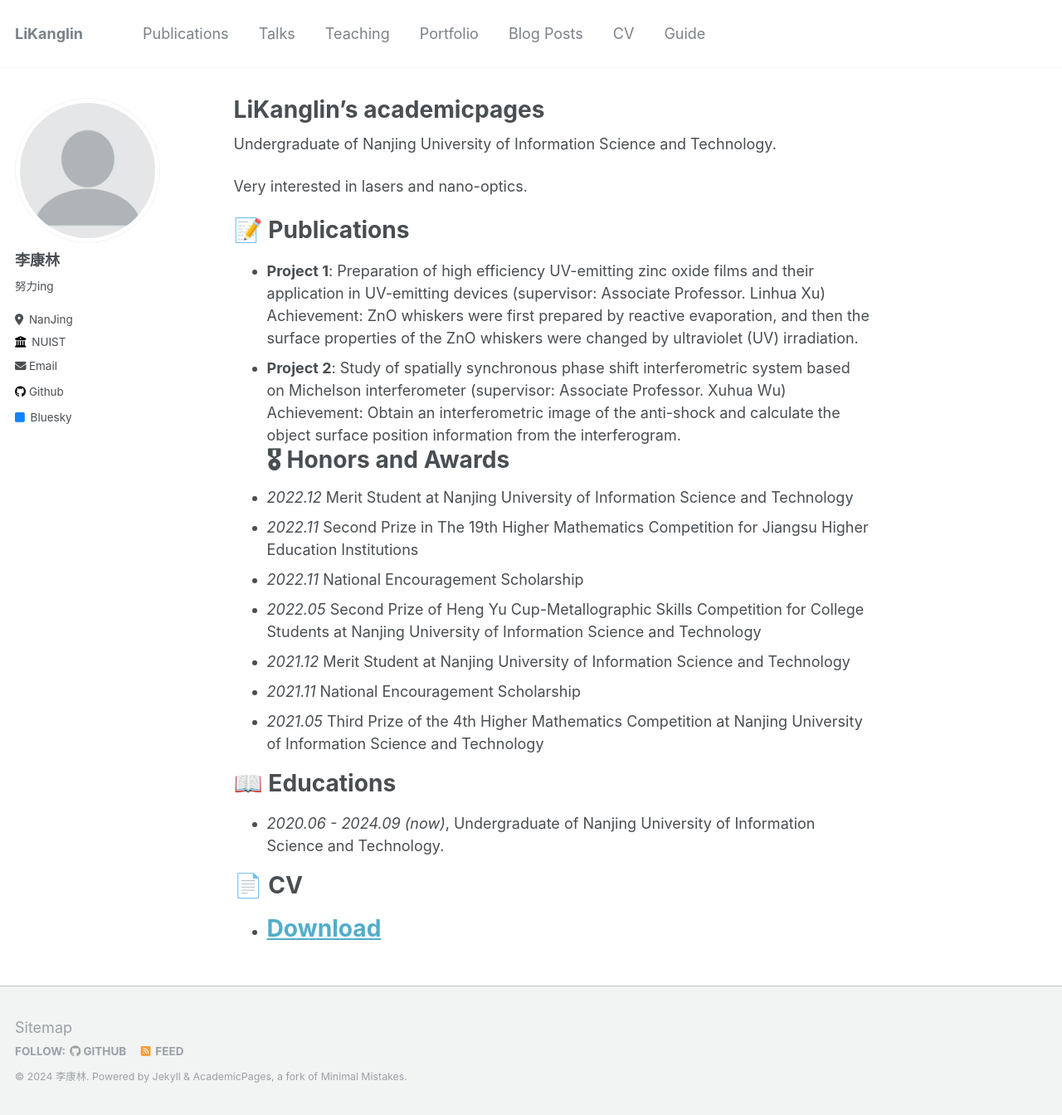
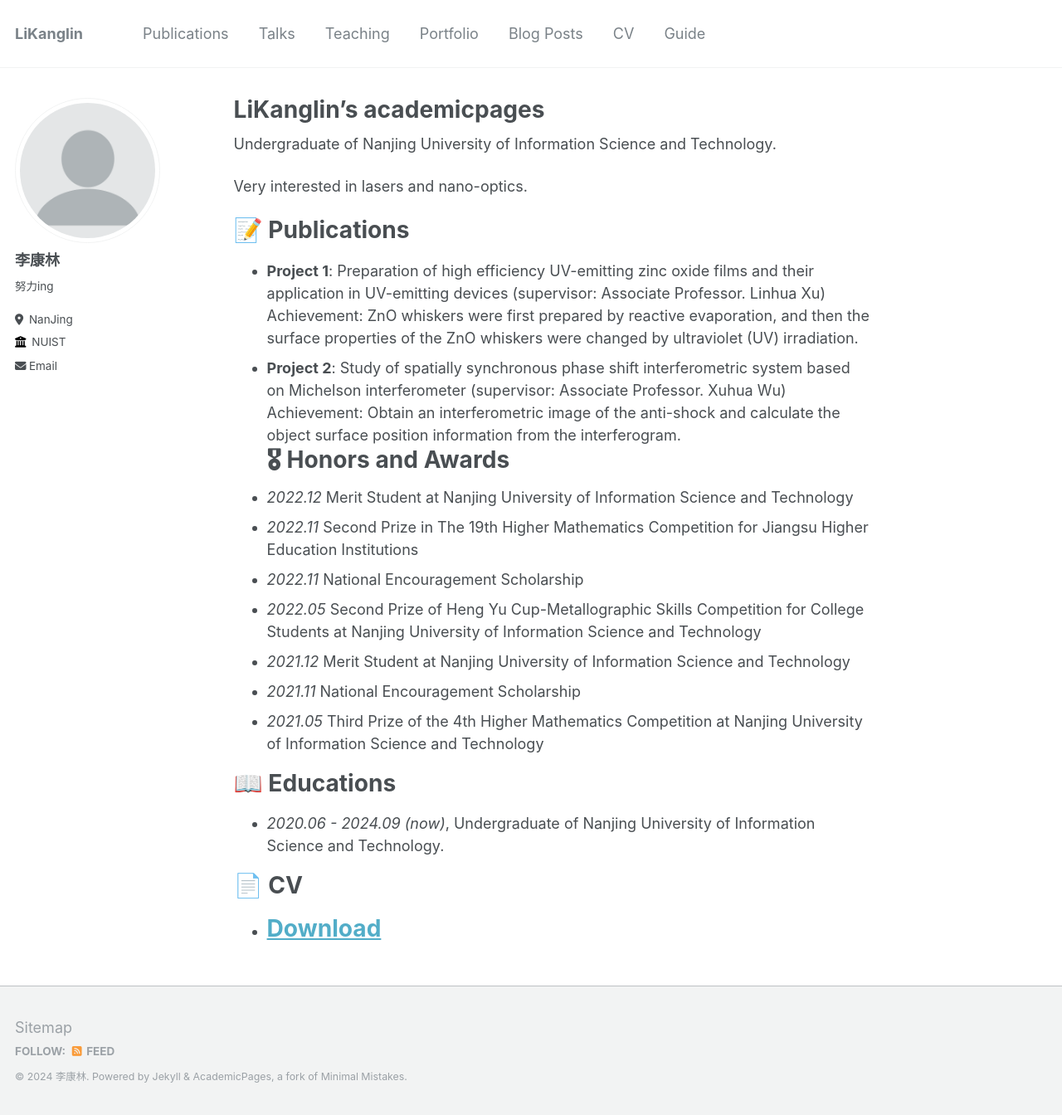
Before and after one commit to Yikumasai/AcadHomepage-Alpha, a Jekyll site: the page built from _pages/about.md, in a window 1280 px wide and 1344 px high. Shown: the whole window at 83% size. Built offline with Jekyll 4.4.1, drawn with Linux system fonts in a browser that asks for light colours.

Commit message:
Update _config.yml

```diff
--- a/_config.yml
+++ b/_config.yml
@@ -28,7 +28,7 @@ author:
   location         : "NanJing"
   employer         : "NUIST"
   uri              : # URL
-  email            : "none@example.org"
+  email            : "2451476943@qq.com"
 
   # Academic websites
   arxiv            : # URL - Update with the correct link to your profile
@@ -41,12 +41,12 @@ author:
   bitbucket        : # Username - Update with your username on the site
   codepen          : # Username
   dribbble         : # Username
-  github           : "academicpages"
+  github           : #"academicpages"
   kaggle           : # Username
   stackoverflow    : # User number or user number and name (i.e., use "1" or "1/jeff-atwood")
 
   # Social media
-  bluesky          : "bsky.app" # Replace this with you Bluesky username
+  bluesky          : #"bsky.app" # Replace this with you Bluesky username
   facebook         : # Username
   flickr           : # Username
   foursquare       : # Username
```
